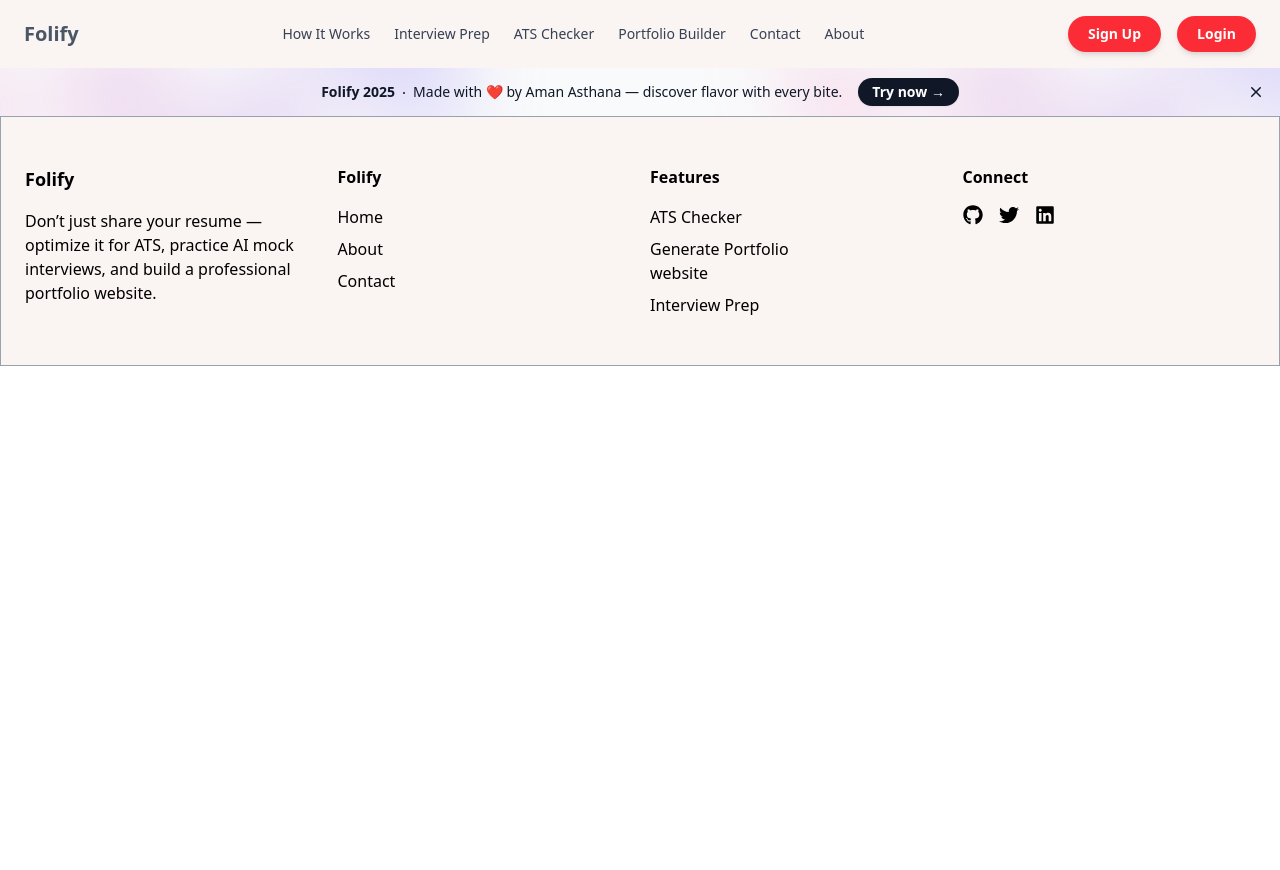
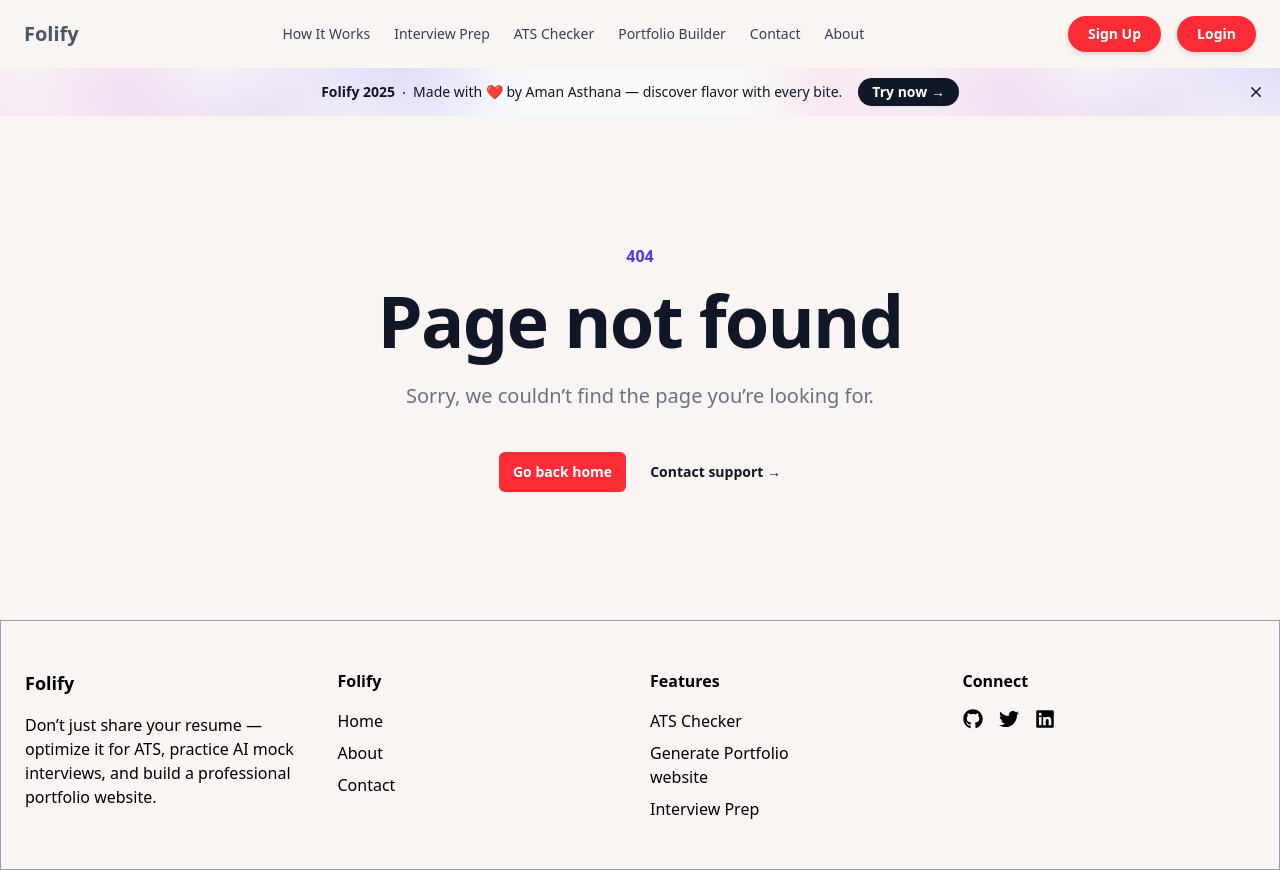
Before and after one commit to amanasthana1111/PreWell--Frontend, a React (Vite) app: page /preview in a window 1280 px wide. Before the commit the page ends 800 px from the top, so only its background shows below. Built offline with nearby package versions, Linux system fonts and the light colour scheme; no server answers.

Commit message:
add no page found page

```diff
--- a/src/App.jsx
+++ b/src/App.jsx
@@ -12,6 +12,7 @@
 import Interview from "./components/BeforeAuth/Interview.jsx";
 import { Portfolio } from "./components/BeforeAuth/Portfolio.jsx";
 import MyAccount from "./components/BeforeAuth/MyAccount.jsx";
+import NoPageFound from "./components/BeforeAuth/NoPageFound.jsx"
 function App() {
   return (
     <>
@@ -28,11 +29,12 @@
         <Route path="/interview-prep" element={<Interview></Interview>}></Route>
         <Route path="/portfolio-builder" element={<Portfolio></Portfolio>}></Route>
         <Route path="/my-account" element={<MyAccount></MyAccount>}></Route>
+        <Route path="*" element={<NoPageFound></NoPageFound>}></Route>
 
 
         {/* <Route path="/generate" element={<Generate></Generate>}></Route>
         <Route path="/template" element={<Template></Template>}></Route>
-        <Route path="*" element={<NoPageFound></NoPageFound>}></Route>
+
         <Route path="/preview" element={<PrivewRout/>}></Route> */}
       </Routes>
       <Footer></Footer>
--- /dev/null
+++ b/src/components/BeforeAuth/NoPageFound.jsx
@@ -0,0 +1,37 @@
+import React from 'react'
+import { Link } from 'react-router-dom'
+
+const NoPageFound = () => {
+  return (
+    <>
+
+      <main className="grid min-h-full place-items-center bg-[#FAF4F3] px-6 py-24 sm:py-32 lg:px-8">
+        <div className="text-center">
+          <p className="text-base font-semibold text-indigo-600">404</p>
+          <h1 className="mt-4 text-5xl font-semibold tracking-tight text-balance text-gray-900 sm:text-7xl">
+            Page not found
+          </h1>
+          <p className="mt-6 text-lg font-medium text-pretty text-gray-500 sm:text-xl/8">
+            Sorry, we couldn’t find the page you’re looking for.
+          </p>
+          <div className="mt-10 flex items-center justify-center gap-x-6">
+            <Link
+              to={"/"}
+              className="rounded-md bg-red-500 px-3.5 py-2.5 text-sm font-semibold text-white shadow-xs hover:bg-red-600 focus-visible:outline-2 focus-visible:outline-offset-2 focus-visible:outline-indigo-600"
+            >
+              Go back home
+            </Link>
+            <Link to={"/contact"} className="text-sm font-semibold text-gray-900">
+              Contact support <span aria-hidden="true">&rarr;</span>
+            </Link>
+          </div>
+        </div>
+      </main>
+    </>
+
+
+
+  )
+}
+
+export default NoPageFound
```
